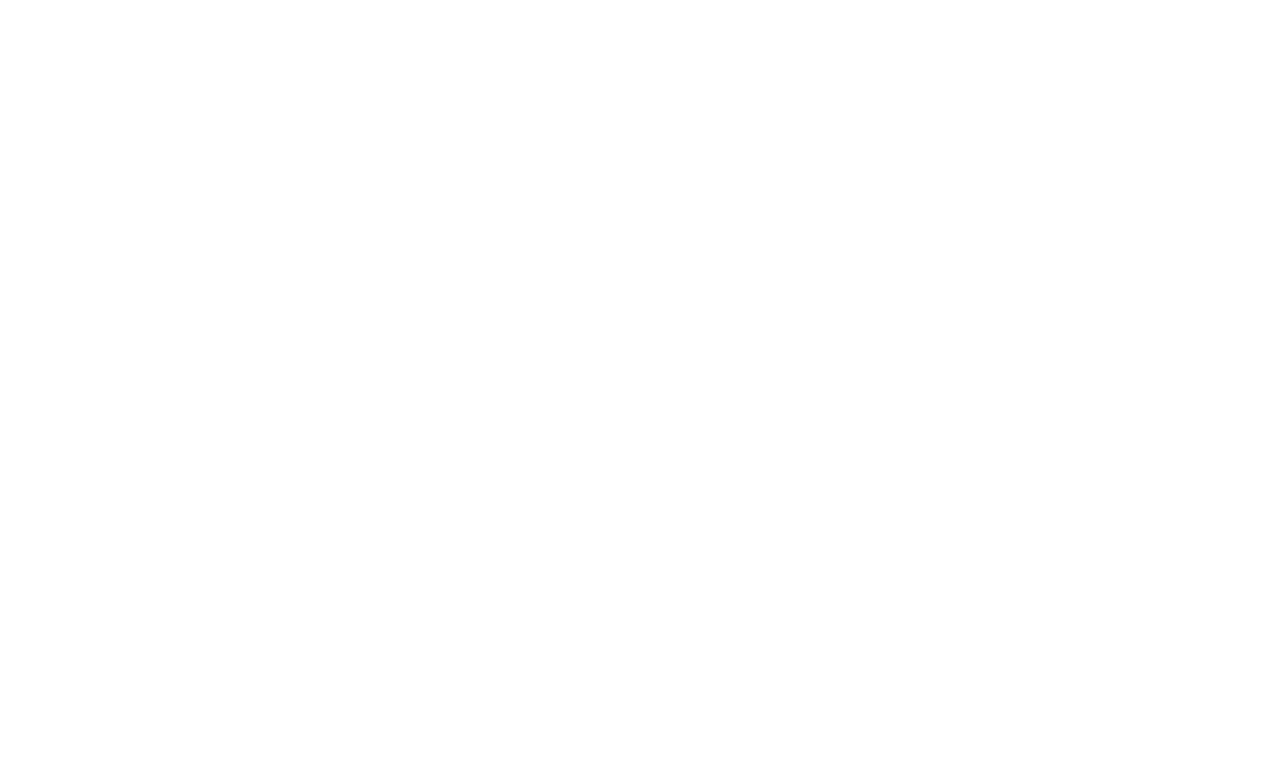
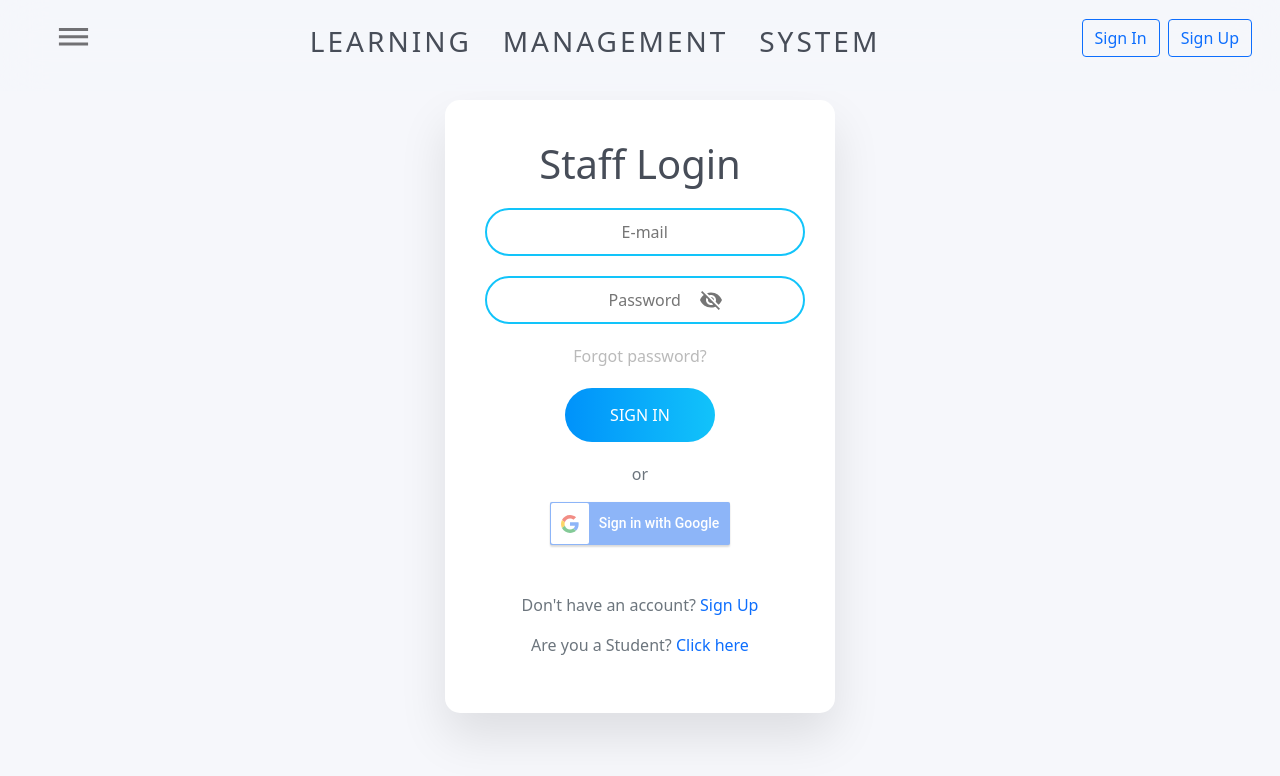
Before and after one commit to JoshuaAmarasinghe/Aspirus-Learning-Management-System, a React (Create React App) app in the folder client/: page /staff/signin in a window 1280 px wide. Shown: the top 776 px of the page. Built offline with nearby package versions, Linux system fonts and the light colour scheme; no server answers; the HTML template or start-up script is replaced by a standard one.

Commit message:
Updated App.css

```diff
--- a/client/src/App.css
+++ b/client/src/App.css
@@ -0,0 +1,71 @@
+a{
+    text-decoration: none;
+  }
+  a:hover {
+    text-decoration:none;
+  }
+
+  Link{
+    text-decoration: none;
+  }
+  Link:hover {
+    text-decoration:none;
+  }
+
+  .card-form {
+    margin-bottom: 20px;
+    border: none;
+  }
+
+  .form-submit-btn{background-image: linear-gradient(to right, #0092FA 0%, #12C4FA  51%, #0092FA  100%)}
+  .form-submit-btn {
+      border: 0;
+      margin: 20px auto;
+      padding: 15px 45px;
+      text-align: center;
+      text-transform: uppercase;
+      transition: 0.5s;
+      background-size: 200% auto;
+      color: white;
+      border-radius: 100px;
+      display: block;
+  }
+
+  .form-submit-btn:hover {
+     background-position: right center; /* change the direction of the change here */
+     color: #fff;
+     text-decoration: none;
+  }
+
+  body{
+    background-color: #F6F7FB;
+    color: #474D58;
+  }
+
+  ::-webkit-scrollbar{
+    display: none;
+  }
+
+  .container{
+    min-height: 53vh;
+  }
+
+  .search Input[type="text"]{
+      border: 0;
+      background: none;
+      display: block;
+      text-align: center;
+      border: 2px solid #3498db;
+      padding: 10px 20px;
+      width: 400px;
+      outline: none;
+      color: black;
+      border-radius: 24px;
+      transition: 0.25s;
+      text-align:left;
+  }
+
+  .search input[type="text"]:focus{
+      width: 500px;
+      border-color: #2ecc71
+  }
--- a/client/src/App.js
+++ b/client/src/App.js
@@ -1,9 +1,25 @@
 import './App.css';
+import { BrowserRouter as Router, Routes, Route } from 'react-router-dom';
+import Header from './components/Header/Header'
+import Homepage from './components/Home/Homepage';
+import StaffSignUp from './components/StaffManagement/SignUp/SignUp';
+import StaffSignIn from './components/StaffManagement/SignIn/SignIn';
+import Profile from './components/StaffManagement/Profile/Profile';
 
 function App() {
   return (
-    <div className="App">
-    </div>
+    <Router>
+      <div className="App">
+        <Header/>
+        <Routes>
+              <Route exact path="/" element={<Homepage/>} />
+              <Route exact path="/staff/signup" element={<StaffSignUp/>} />
+              <Route exact path="/staff/signin" element={<StaffSignIn/>} />
+              <Route exact path="/staff/signin" element={<StaffSignIn/>} />
+              <Route exact path="/staff/profile" element={<Profile/>} />
+        </Routes>
+      </div>
+    </Router>
   );
 }
 
```
